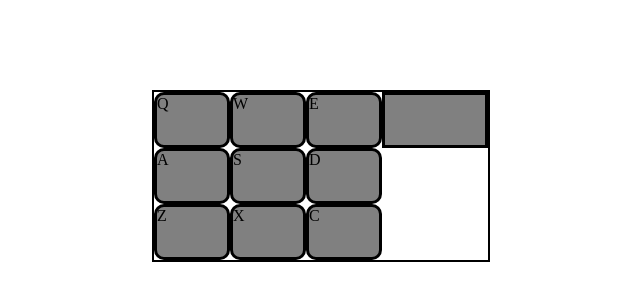
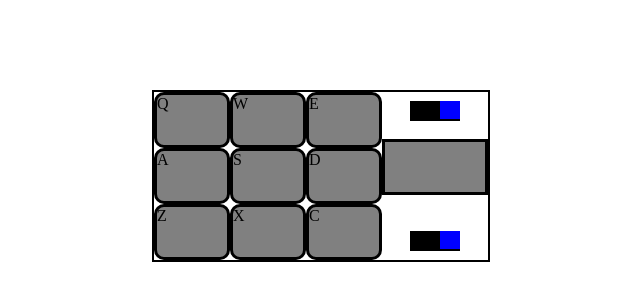
Before and after one commit to Flooorent/drum-machine, a React (Create React App) app: page / in a window 1280 px wide. Shown: the part 232-532 px from the top of the page, without its empty margins (319-959 px from the left). Built offline with nearby package versions, Linux system fonts and the light colour scheme.

Commit message:
add OnOffButton for power and blank

```diff
--- a/src/App.css
+++ b/src/App.css
@@ -23,17 +23,11 @@
   justify-content: space-between;
 }
 
-.drum-pad {
-  background-color: grey;
-  width: 70px;
-  height: 50px;
-  border: solid;
-  border-radius: 10px;
-}
-
 #knobs-container {
   display: flex;
   flex-direction: column;
+  justify-content: space-around;
+  align-items: center;
 }
 
 #display {
--- a/src/App.js
+++ b/src/App.js
@@ -1,6 +1,7 @@
 import React from 'react';
 import './App.css';
 import DrumpPad from './DrumPad'
+import OnOffButton from './OnOffButton'
 
 const padToSrc = {
   'Q': 'https://s3.amazonaws.com/freecodecamp/drums/Chord_1.mp3',
@@ -31,7 +32,8 @@ class App extends React.Component {
     super(props)
 
     this.state = {
-      audio: ''
+      audio: '',
+      power: true,
     }
 
     this.playAudio = this.playAudio.bind(this)
@@ -56,7 +58,7 @@ class App extends React.Component {
   }
 
   handleKeyDown(e) {
-    const pad = keyCodeToPad(e.keyCodeToPad)
+    const pad = keyCodeToPad[e.keyCodeToPad]
 
     if(pad) {
       this.playAudio(pad)
@@ -90,7 +92,10 @@ class App extends React.Component {
           </div>
 
           <div id="knobs-container">
+            <OnOffButton id="power" />
             <div id="display">{this.state.audio}</div>
+            <div id="sound"></div>
+            <OnOffButton id="bank" />
           </div>
 
         </div>
--- /dev/null
+++ b/src/OnOffButton.css
@@ -0,0 +1,16 @@
+.on-off {
+    display: flex;
+    justify-content: space-between;
+    background-color: black;
+    width: 50px;
+    height: 20px;
+}
+
+.blue {
+    background-color: blue;
+}
+
+.button {
+    width: 20px;
+    height: 18px;
+}
--- /dev/null
+++ b/src/OnOffButton.js
@@ -0,0 +1,34 @@
+import React from 'react'
+import './OnOffButton.css'
+
+class OnOffButton extends React.Component {
+    constructor(props) {
+        super(props)
+
+        this.state = {
+            on: true,
+        }
+
+        this.switchButton = this.switchButton.bind(this)
+    }
+
+    switchButton() {
+        this.setState({
+            on: !this.state.on
+        })
+    }
+
+    render() {
+        const leftColor = this.state.on ? '' : 'blue'
+        const rightColor = this.state.on ? 'blue' : ''
+
+        return (
+            <div className="on-off" onClick={this.switchButton}>
+                <div className={`button ${leftColor}`}></div>
+                <div className={`button ${rightColor}`}></div>
+            </div>
+        )
+    }
+}
+
+export default OnOffButton
```
